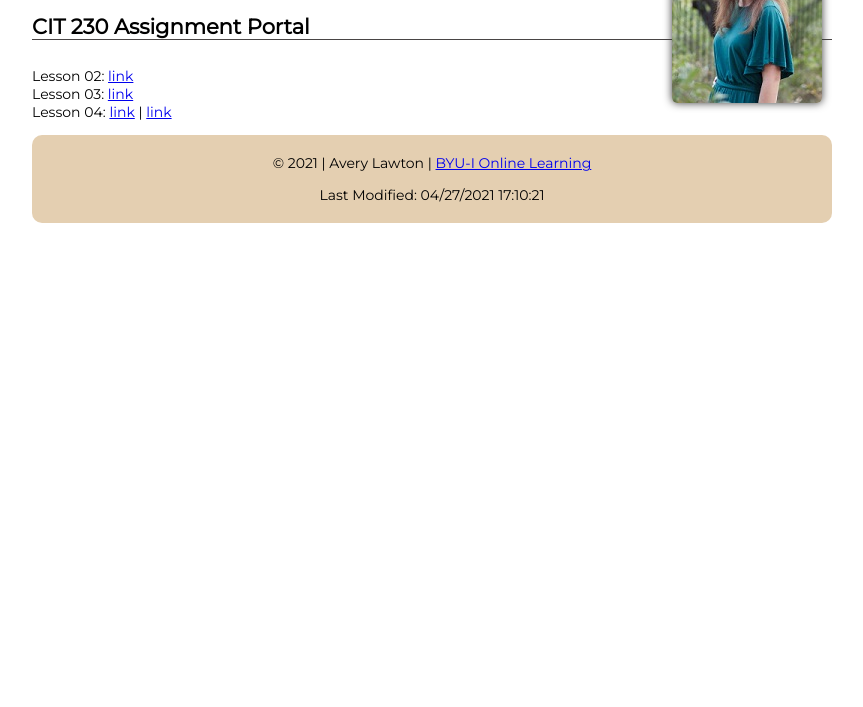
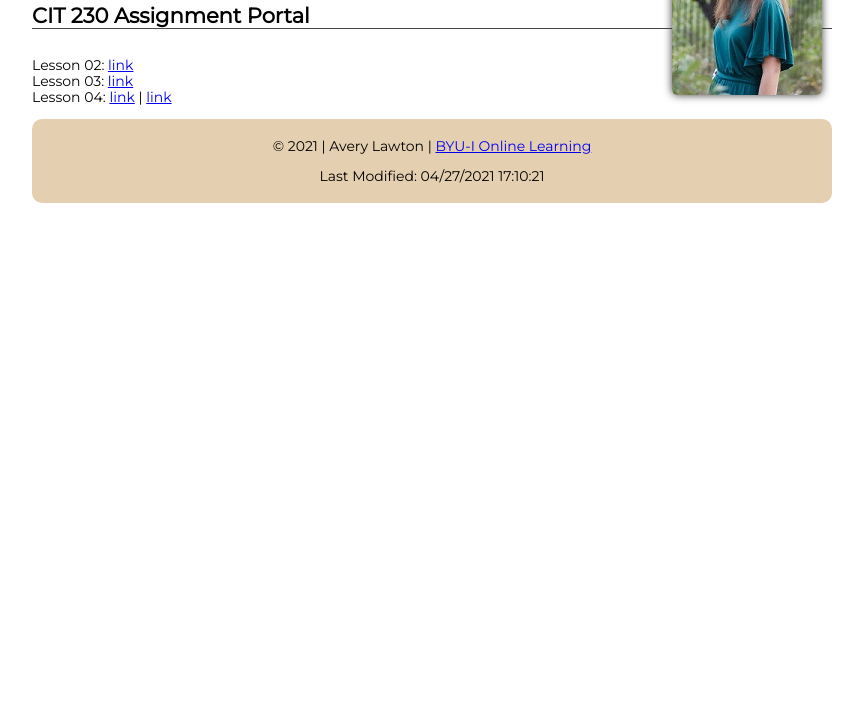
Before and after one commit to averylawton/averylawton.github.io, a plain HTML site: page index.html in a window 1280 px wide. Shown: the part 93-800 px from the top of the page, without its empty margins (208-1071 px from the left). Drawn offline with Linux system fonts and the light colour scheme.

Commit message:
Css normalize

```diff
--- /dev/null
+++ b/css/medium.css
@@ -0,0 +1,4 @@
+@media only screen and (min-width: 32.5em){
+
+}
+/*STAY INSIDE BRACKETS*/
--- a/index.html
+++ b/index.html
@@ -4,7 +4,10 @@
   <head>
     <meta charset="utf-8">
     <script src="js/index.js"></script>
-    <link rel="stylesheet" href="css/index.css">
+
+    <link rel="stylesheet" href="css/normalize.css">
+    <link rel="stylesheet" href="css/index-small.css">
+    <link rel="stylesheet" href="css/index-medium.css">
     <title>Avery Lawton's home page</title>
   </head>
 
```
Also changed, not shown: css/index-small.css (renamed from css/index.css).
